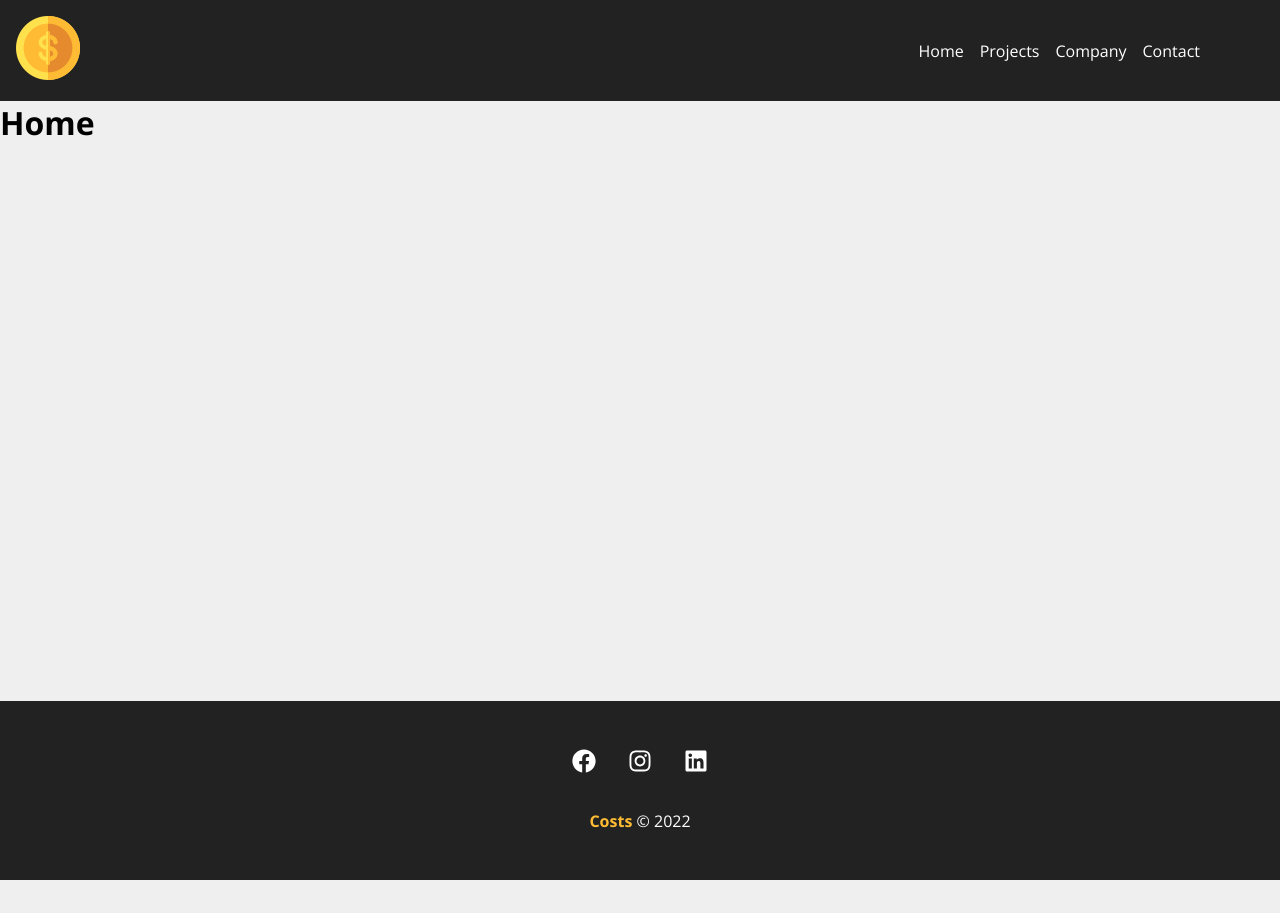
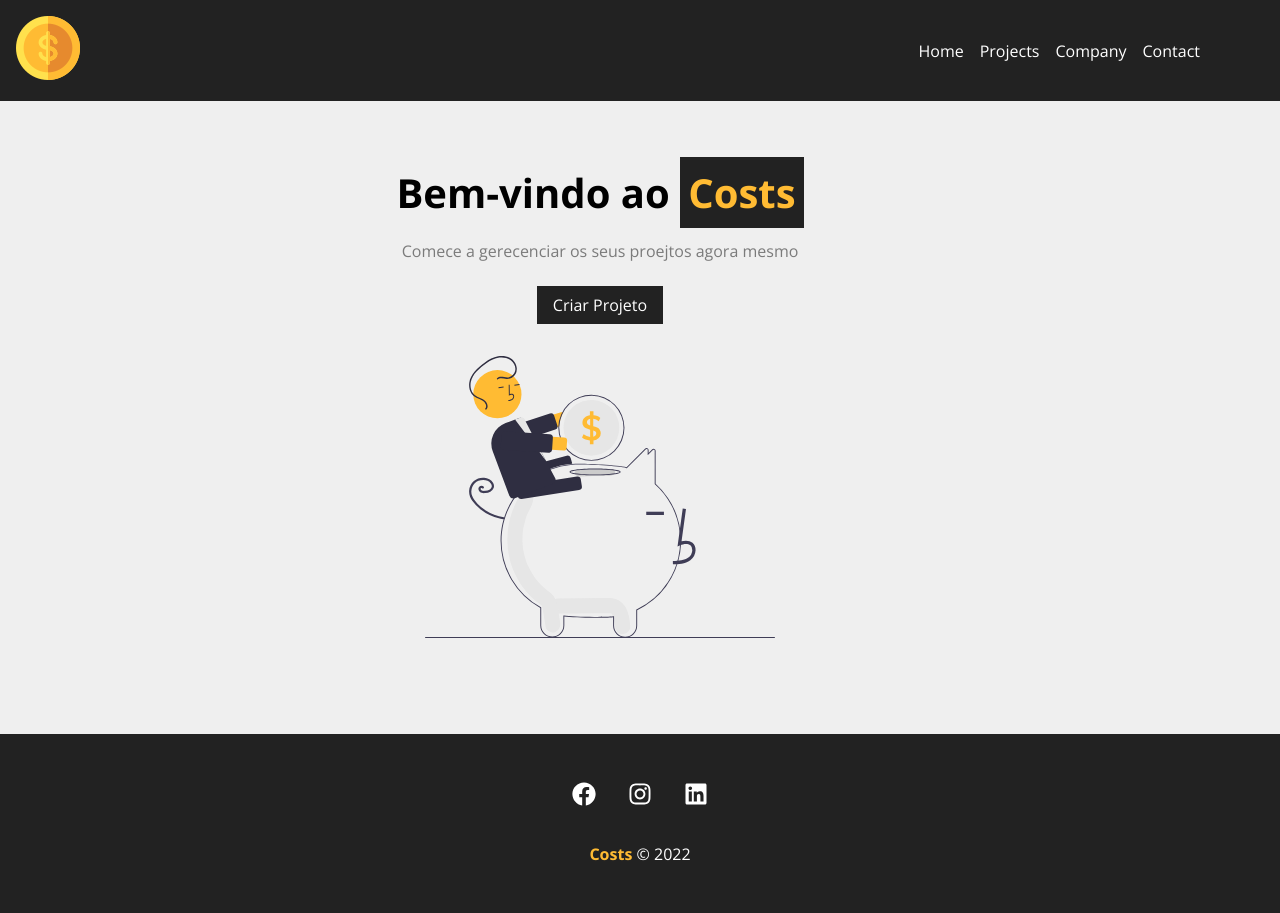
Before and after one commit to Artoriasif/react-Costs, a React (Create React App) app: page / in a window 1280 px wide. Before the commit the page ends 880 px from the top, so only its background shows below. Built offline with nearby package versions, Linux system fonts and the light colour scheme.

Commit message:
Foi feito a página Home

```diff
--- a/src/components/pages/Home.js
+++ b/src/components/pages/Home.js
@@ -1,4 +1,17 @@
+import styles from "./Home.module.css";
+import savings from "../../image/savings.svg";
+import LinkButton from "../../layout/LinkButton";
+
 function Home() {
-  return <h1>Home</h1>;
+  return (
+    <section className={styles.homeContainer}>
+      <h1>
+        Bem-vindo ao <span>Costs</span>
+      </h1>
+      <p>Comece a gerecenciar os seus proejtos agora mesmo</p>
+      <LinkButton to="/new-project" text="Criar Projeto" />
+      <img src={savings} alt="Costs" />
+    </section>
+  );
 }
 export default Home;
--- /dev/null
+++ b/src/components/pages/Home.module.css
@@ -0,0 +1,29 @@
+.homeContainer {
+  width: 100%;
+  display: flex;
+  flex-direction: column;
+  align-items: center;
+  justify-content: center;
+  padding: 4em;
+}
+
+.homeContainer h1 {
+  font-size: 2.5em;
+  margin-bottom: 0.5em;
+}
+
+.homeContainer h1 span {
+  color: #ffbb33;
+  padding: 0.2em;
+  background-color: #222;
+}
+
+.homeContainer p {
+  margin-bottom: 1.5em;
+  color: #7b7b7b;
+}
+
+.homeContainer img {
+  width: 350px;
+  margin: 2em 0;
+}
--- /dev/null
+++ b/src/layout/LinkButton.js
@@ -0,0 +1,12 @@
+import { Link } from "react-router-dom";
+import styles from "./LinkButton.module.css";
+
+function LinkButton({ to, text }) {
+  return (
+    <Link className={styles.btn} to={to}>
+      {text}
+    </Link>
+  );
+}
+
+export default LinkButton;
--- /dev/null
+++ b/src/layout/LinkButton.module.css
@@ -0,0 +1,11 @@
+.btn {
+  background-color: #222;
+  color: #fff;
+  padding: 0.5em 1em;
+  text-decoration: none;
+  transition: 0.5s;
+}
+
+.btn:hover {
+  color: #ffbb33;
+}
```
Also changed, not shown: src/components/pages/NewProject.module.css (added).
